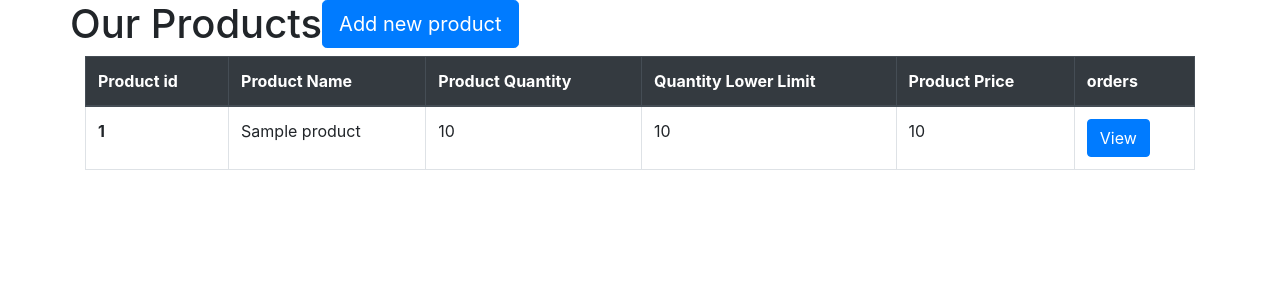
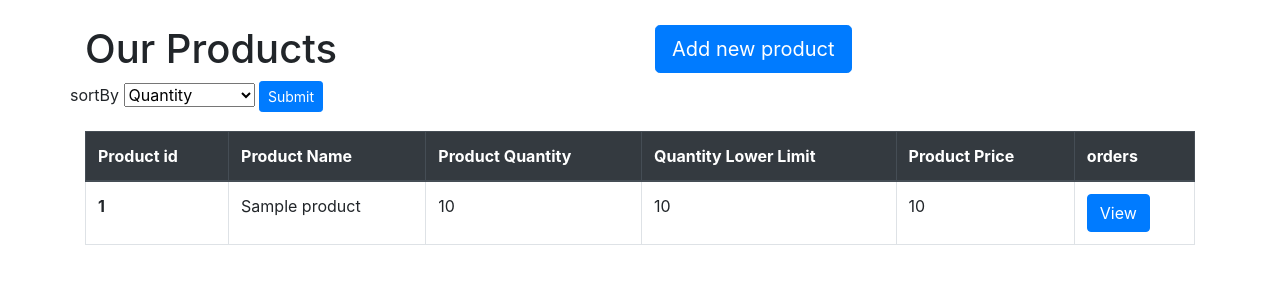
Before and after one commit to bhabalomkar421/Inventory_Management_System, a PHP site: page /Includes/viewAllProducts.php in a window 1280 px wide. Shown: the part 56-356 px from the top of the page. Run offline with PHP 8.4, Linux system fonts and the light colour scheme; tables that the repository leaves empty or names only in its code hold one stand-in row (values such as "Sample post").

Commit message:
product done

```diff
--- a/Includes/customerRegistration.php
+++ b/Includes/customerRegistration.php
@@ -45,9 +45,9 @@ if(isset($_POST['submit'])){
     $customer_email = $_POST['cust_email'];
     $customer_phone = $_POST['cust_phone'];
     $customer_gender = $_POST['cust_gender'];
-
-    $query = "insert into customer (customer_name,customer_email,customer_phone,customer_gender)
-		values ('$customer_name','$customer_email','$customer_phone','$customer_gender')";
+    $total_expenditure = 0;
+    $query = "insert into customer (customer_name,customer_email,customer_phone,customer_gender,total_expenditure)
+		values ('$customer_name','$customer_email','$customer_phone','$customer_gender','$total_expenditure')";
 
     $run_register_query = mysqli_query($con, $query);
     echo "<script>alert('SucessFully ADDED...');</script>";
--- a/Includes/viewAllProducts.php
+++ b/Includes/viewAllProducts.php
@@ -2,15 +2,31 @@
     include('nav.php');
     ?>
 
-<div class="container">
+<div class="container" style = "margin-top : 25px">
     <div class="row">
+        <div class ="col col-lg-6">
             <h1>Our Products</h1>
-        <span style="float:left;">
+        </div>
+        <div class ="col col-lg-6" style="float:right">
             <a href="newProduct.php">
                 <button class="btn btn-primary btn-lg">Add new product</button>
             </a>
-        </span>
         </div>
+    </div>
+    <div class="row">
+       <div class="form-group">
+            <form action = 'viewAllProducts.php' method = POST>
+                <label for="sortBy">sortBy</label>
+                <select class="select" id="inputState" class="form-control" name="sort_by_submit">
+                    <option value="product_quantity">Quantity</option>
+                    <option value="product_price">Price</option>
+                    <option value="product_name">Product Name</option>
+                </select>
+                <button type="submit" name="submit" class="btn btn-primary btn-sm">Submit</button>
+            </form>
+         </div>
+    </div>
+
     <table class="table table-bordered">
         <thead class="thead-dark">
             <tr>
@@ -24,6 +40,28 @@
         </thead>
         <tbody>
         <?php
+            if(isset($_POST['submit']) && isset($_POST['sort_by_submit'])){
+                $sort = $_POST['sort_by_submit'];
+                $product_query = "select * from products order by $sort";
+                $run_query = mysqli_query($con, $product_query);
+
+                while ($rows = mysqli_fetch_array($run_query)) {
+                    $product_id = $rows['product_id'];
+                    $product_name = $rows['product_name'];
+                    $product_quantity = $rows['product_quantity'];
+                    $quantity_lower_limit = $rows['quantity_lower_limit'];
+                    $product_price = $rows['product_price'];
+
+                    echo "<tr>
+                            <th scope='row'>$product_id </th>
+                            <td>$product_name</td>
+                            <td>$product_quantity</td>
+                            <td>$quantity_lower_limit </td>
+                            <td>$product_price</td>
+                            <td> <a href='./viewCustomerOrders.php?id=$product_id'><button class='btn btn-primary'>View</button></a></td>
+                    </tr>";
+                }
+            }else{
                 $product_query = "select * from products";
                 $run_query = mysqli_query($con, $product_query);
 
@@ -42,6 +80,8 @@
                             <td> <a href='./viewCustomerOrders.php?id=$product_id'><button class='btn btn-primary'>View</button></a></td>
                     </tr>";
                 }
+            }
+
         ?>
 
 
```
Also changed, not shown: Includes/home.php (+13 -2 lines), Includes/lesserQuantityProducts.php (added, +51 -0 lines), Includes/viewCustomers.php (+38 -0 lines). Lines whose indentation alone changed are shown as unchanged.
